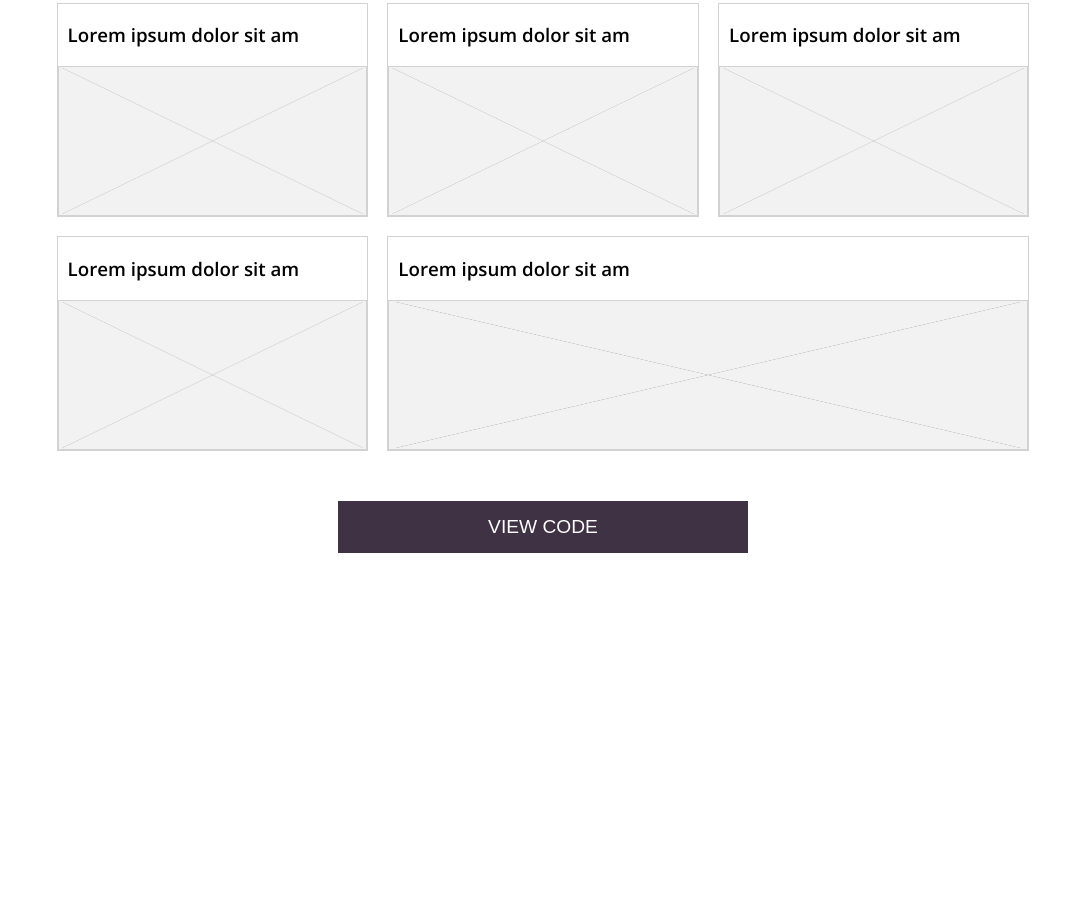
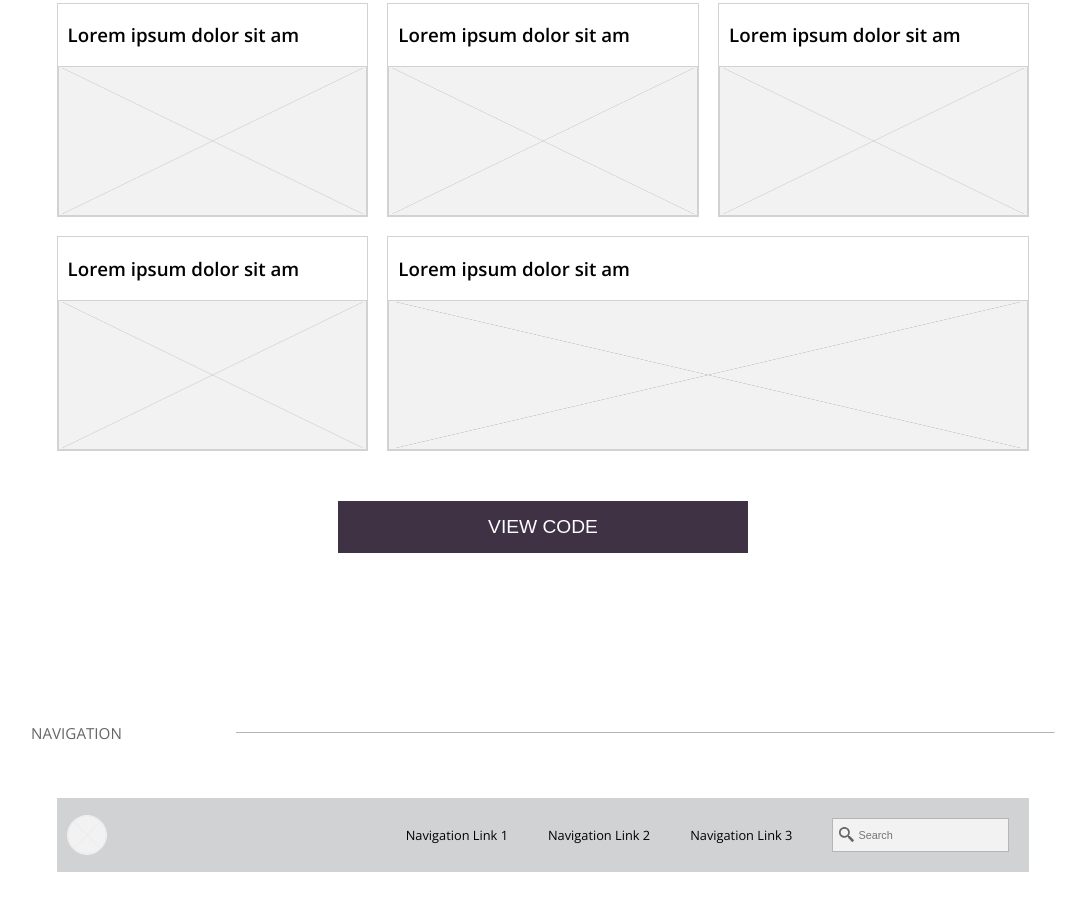
Before and after one commit to dunncl15/style-guide, a website: page public/index.html in a window 1280 px wide. Shown: the part 1195-2106 px from the top of the page, without its empty margins (97-1183 px from the left). Before the commit the page ends 1838 px from the top, so only its background shows below. Drawn offline with nearby package versions, Linux system fonts and the light colour scheme.

Commit message:
Add navigation bar functionality.

```diff
--- a/public/index.html
+++ b/public/index.html
@@ -116,6 +116,23 @@
         </section>
         <button class="code-btn"><a target="_blank" href="http://codepen.io/dunncl15/pen/ZKRpXd">View Code</a></button>
       </section>
+      <section class="module">
+        <h3 class="module-title">Navigation <hr></h3>
+        <section class="nav-bar">
+          <nav>
+            <div class="mobile-nav">
+              <img class="menu-btn" src="./images/placeholder.png" alt=""/>
+              <h3>Menu</h3>
+            </div>
+            <ul class="mobile-menu">
+              <li>Navigation Link 1</li>
+              <li>Navigation Link 2</li>
+              <li>Navigation Link 3</li>
+              <li class="search-wrap"><img class="search-icon" src="./images/search-icon.svg"/><input class="nav-search" type="search" placeholder="Search" /></li>
+            </ul>
+          </nav>
+        </section>
+      </section>
     </section>
     <script src="http://ajax.googleapis.com/ajax/libs/jquery/3.1.1/jquery.min.js"></script>
     <script type="text/javascript" src="./scripts/app.js"></script>
--- a/public/scripts/app.js
+++ b/public/scripts/app.js
@@ -1,4 +1,6 @@
 const allTabs = document.querySelectorAll('.tab-title');
+const menuBtn = document.querySelector('.menu-btn');
+const mobileMenu = document.querySelector('.mobile-menu');
 
 const showFirstTab = () => {
   let tab = allTabs[0];
@@ -15,10 +17,19 @@ const checkTabs = () => {
   })
 }
 
+const openMenu = () => {
+  const width = document.documentElement.clientWidth;
+  if (width < 600) {
+    mobileMenu.classList.toggle('open');
+  }
+}
+
+menuBtn.addEventListener('click', openMenu);
+
 showFirstTab();
 
 allTabs.forEach(tab => tab.addEventListener('click', () => {
   checkTabs();
   tab.classList.toggle('selected');
   tab.nextElementSibling.classList.toggle('expanded');
-}))
+}));
--- a/scss/main.scss
+++ b/scss/main.scss
@@ -199,6 +199,78 @@ hr {
   }
 }
 
+/**** Navigation Bar ****
+*************************/
+
+nav {
+  display: flex;
+  flex-direction: column;
+  background: $medium-grey;
+  h3 {
+    color: $dark-grey;
+    font-weight: 300;
+    text-transform: uppercase;
+  }
+}
+
+.mobile-menu {
+  display: none;
+  background-color: $light-grey;
+  list-style-type: none;
+  margin: 0;
+  padding: 10px 0 0 0;
+  li {
+    cursor: pointer;
+    padding: 15px 15px 20px;
+  }
+}
+
+.open {
+  display: block;
+}
+
+.mobile-nav {
+  padding: 0 10px;
+  display: flex;
+  justify-content: space-between;
+  align-items: center;
+  background-color: $medium-grey;
+}
+
+.menu-btn {
+  display: block;
+  height: 35px;
+  width: 35px;
+  border-radius: 50%;
+  border: 1px solid $light-grey;
+  cursor: pointer;
+}
+
+.search-wrap {
+  position: relative;
+  display: flex;
+  align-items: center;
+}
+
+.search-icon {
+  position: absolute;
+  left: 20px;
+  width: 15px;
+  height: 15px;
+}
+
+.nav-search {
+  display: block;
+  width: 100%;
+  padding: 10px 10px 10px 25px;
+  background-color: rgba(255, 255, 255, .8);
+  color: $medium-grey;
+  font-size: .85em;
+  font-weight: 300;
+  border: 1px solid rgba(0, 0, 0, .25);
+}
+
+
 
 @media screen and (min-width: 600px) {
 
@@ -319,7 +391,46 @@ hr {
     max-width: 66%;
   }
 
+/**** Navigation Bar ****
+*************************/
+
+  nav {
+    width: 95%;
+    margin: 0 auto;
+    flex-direction: row;
+    justify-content: space-between;
+    h3 {
+      display: none;
+    }
+  }
+
+  .menu-btn {
+    height: 40px;
+    width: 40px;
+    cursor: default;
+  }
+
+  .mobile-menu {
+    padding-top: 0;
+    display: flex;
+    background-color: $medium-grey;
+    align-items: center;
+    li {
+      padding: 20px;
+      font-size: .8em;
+    }
+  }
+
+  .nav-search {
+    background-color: $light-grey;
+  }
+
+  .search-icon {
+    left: 27px;
+  }
+
 }
+
 
 @media screen and (min-width: 850px) {
 
```
Also changed, not shown: public/css/main.css.
